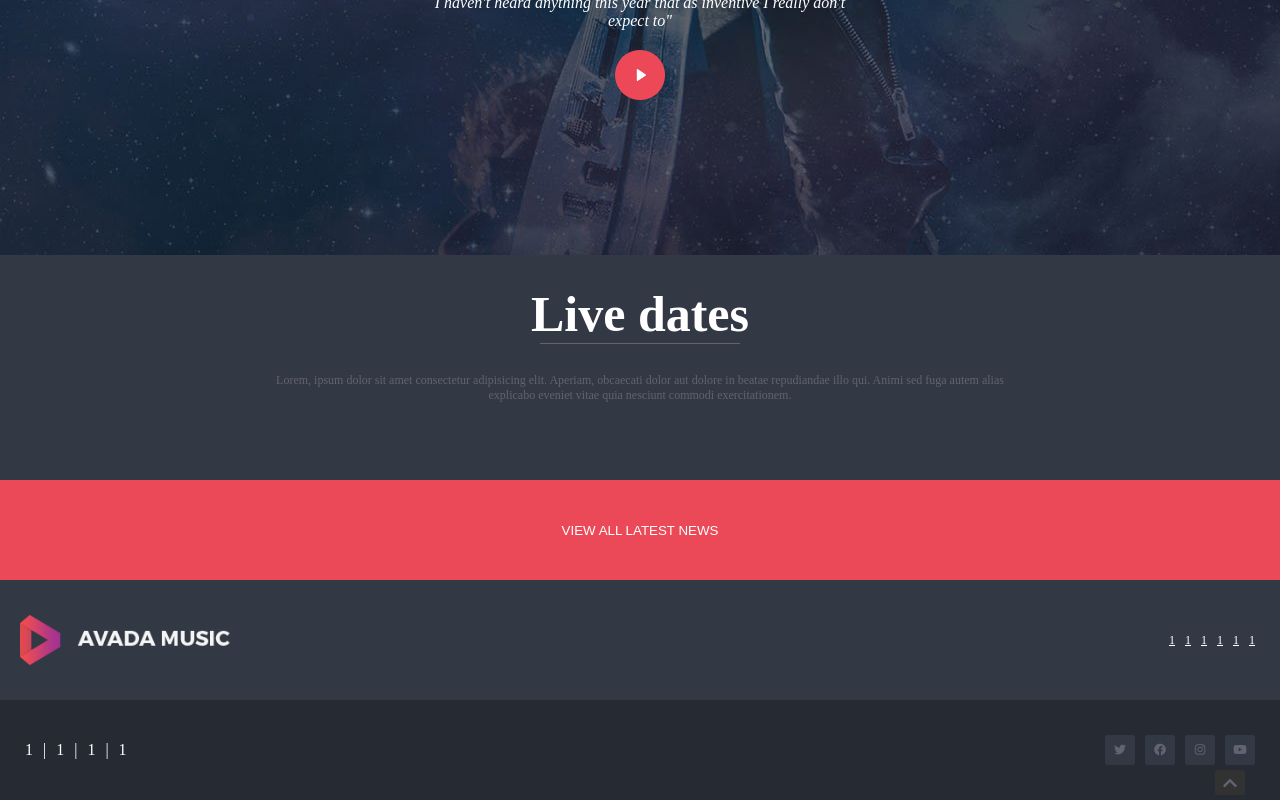
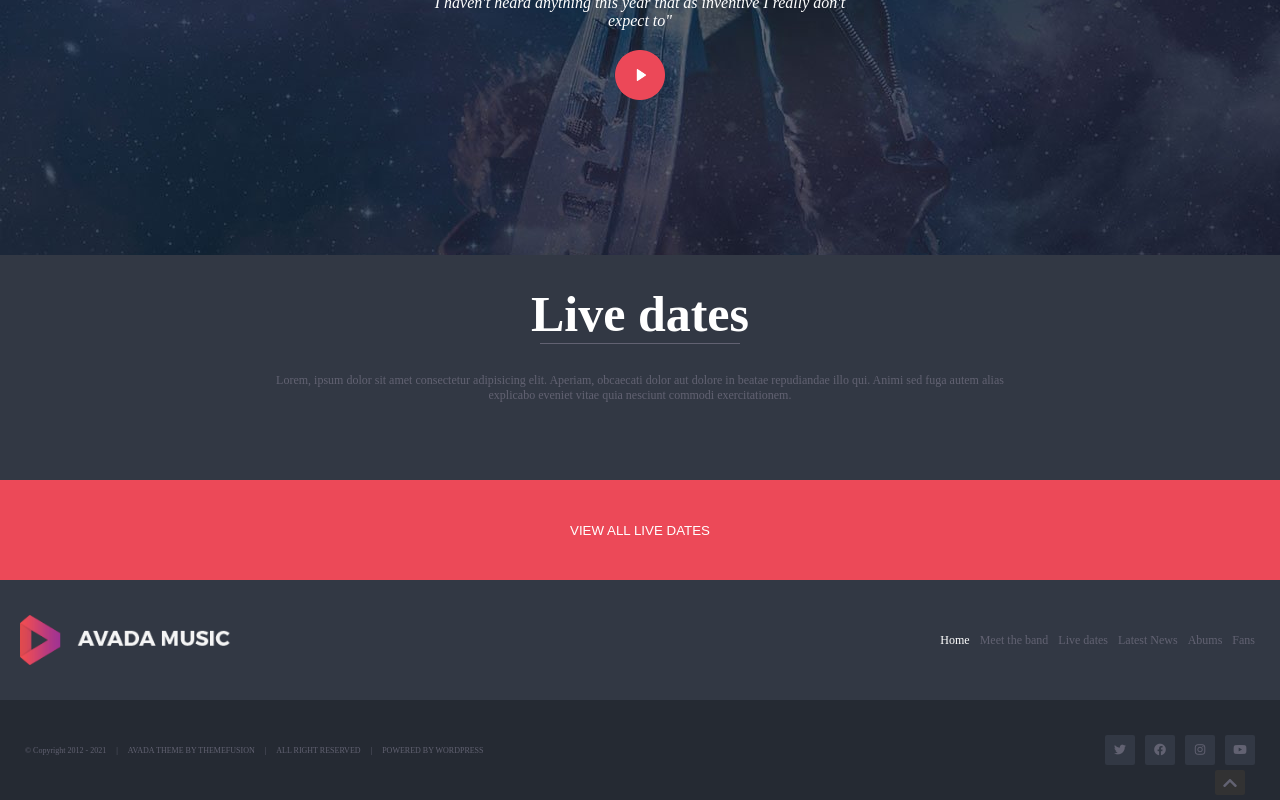
Before and after one commit to salzanopm/proj-html-vuejs, a Vue app: page / in a window 1280 px wide. Shown: the part 2208-3008 px from the top of the page. Built offline with nearby package versions, Linux system fonts and the light colour scheme.

Commit message:
dynamic footer

```diff
--- a/src/App.vue
+++ b/src/App.vue
@@ -6,8 +6,8 @@
     <ButtonBig />
     <ThirdSection />
     <FourthSection />
-    <ButtonBig />
-    <Footer />
+    <ButtonBig2 />
+    <Footer :links="linksArray" />
   </div>
 </template>
 
@@ -18,6 +18,7 @@ import SecondSection from "./components/SecondSection.vue";
 import ButtonBig from "./components/ButtonBig.vue";
 import ThirdSection from "./components/ThirdSection.vue";
 import FourthSection from "./components/FourthSection.vue";
+import ButtonBig2 from "./components/ButtonBig2.vue";
 import Footer from "./components/Footer.vue";
 export default {
   name: "App",
@@ -28,8 +29,45 @@ export default {
     ButtonBig,
     ThirdSection,
     FourthSection,
+    ButtonBig2,
     Footer,
   },
+  data: function() {
+    return {
+      linksArray: [
+        {
+          text: 'Home',
+          url: '#Home',
+          current: true,
+        },
+        {
+          text: 'Meet the band',
+          url: '#meet-the-band',
+          current: false,
+        },
+        {
+          text: 'Live dates',
+          url: '#live-dates',
+          current: false,
+        },
+        {
+          text: 'Latest News',
+          url: '#latest-news',
+          current: false,
+        },
+        {
+          text: 'Abums',
+          url: '#',
+          current: false,
+        },
+        {
+          text: 'Fans',
+          url: '#',
+          current: false,
+        }
+      ],
+    }
+  }
 };
 </script>
 
--- /dev/null
+++ b/src/components/ButtonBig2.vue
@@ -0,0 +1,15 @@
+<template>
+    <button class="button-big">
+        view all live dates
+    </button>
+</template>
+
+<script>
+export default {
+    name: "ButtonBig2",
+}
+</script>
+
+<style lang="scss" scoped>
+
+</style>
--- a/src/components/Footer.vue
+++ b/src/components/Footer.vue
@@ -5,26 +5,23 @@
         <img src="../assets/img/logo_footer.png" alt="Avada image logo">
       </div>
       <div>
-        <ul class="list-container">
-          <li class="common-text2"><a href="#">1</a></li>
-          <li class="common-text2"><a href="#">1</a></li>
-          <li class="common-text2"><a href="#">1</a></li>
-          <li class="common-text2"><a href="#">1</a></li>
-          <li class="common-text2"><a href="#">1</a></li>
-          <li class="common-text2"><a href="#">1</a></li>
+        <ul class="list-container common-text2">
+          <li v-for="(link, index) in links" :key="index" :class="{ current: link.current }">
+            <a :href="link.url">{{ link.text }}</a>
+          </li>
         </ul>
       </div>
     </div>
     <div class="footer-bottom">
       <div>
-        <ul class="list-container">
-          <li>1</li>
+        <ul class="list-container common-text3">
+          <li>&copy; Copyright 2012 - 2021</li>
           <li>|</li>
-          <li>1</li>
+          <li>AVADA THEME BY THEMEFUSION</li>
           <li>|</li>
-          <li>1</li>
+          <li>ALL RIGHT RESERVED</li>
           <li>|</li>
-          <li>1</li>
+          <li>POWERED BY WORDPRESS</li>
         </ul>
       </div>
       <div>
@@ -47,7 +44,12 @@
 <script>
 export default {
   name: "Header",
-};
+  props: ['links'],
+  data: function() {
+    return {
+    };
+  }
+}
 </script>
 
 <!-- Add "scoped" attribute to limit CSS to this component only -->
@@ -117,4 +119,10 @@ export default {
     bottom: 5px;
     right: 35px;
   }
+
+  li {
+    &.current {
+      color: white;
+    }
+  }
 </style>
--- a/src/components/FourthSection.vue
+++ b/src/components/FourthSection.vue
@@ -1,5 +1,5 @@
 <template>
-    <section class="fourth-section">
+    <section id="live-dates" class="fourth-section">
         <div class="container65">
             <h2>
                 Live dates
--- a/src/components/Header.vue
+++ b/src/components/Header.vue
@@ -1,5 +1,5 @@
 <template>
-  <header>
+  <header id="Home">
     <div class="header-top">
       <div class="logo-container">
         <img src="../assets/img/avada-music-logo.png" alt="Avada image logo">
--- a/src/components/SecondSection.vue
+++ b/src/components/SecondSection.vue
@@ -1,5 +1,5 @@
 <template>
-    <section class="second-section">
+    <section id="latest-news" class="second-section">
         <div class="container65">
             <h2 class="upperline">
                 Latest band news
--- a/src/components/ThirdSection.vue
+++ b/src/components/ThirdSection.vue
@@ -1,5 +1,5 @@
 <template>
-    <section>
+    <section id="meet-the-band">
         <div class="content">
             <p class="quote">
                 "I just listened to it and said to myself,"Man I really love this
--- a/src/style/Generals.scss
+++ b/src/style/Generals.scss
@@ -13,12 +13,20 @@
 img {
     width: 100%;
     height: inherit;
+
 }
 
 // LIST RESET
 li {
     list-style-type: none;
     margin: 5px;
+    color: inherit;
+}
+
+// LINK RESET
+a {
+    text-decoration: none;
+    color:inherit;
 }
 
 // CONTAINER
@@ -90,3 +98,8 @@ h5 {
     font-size: 12px;
     color: $medium_text_color;
 }
+
+.common-text3 {
+    font-size: 8px;
+    color: $medium_text_color;
+}
```
